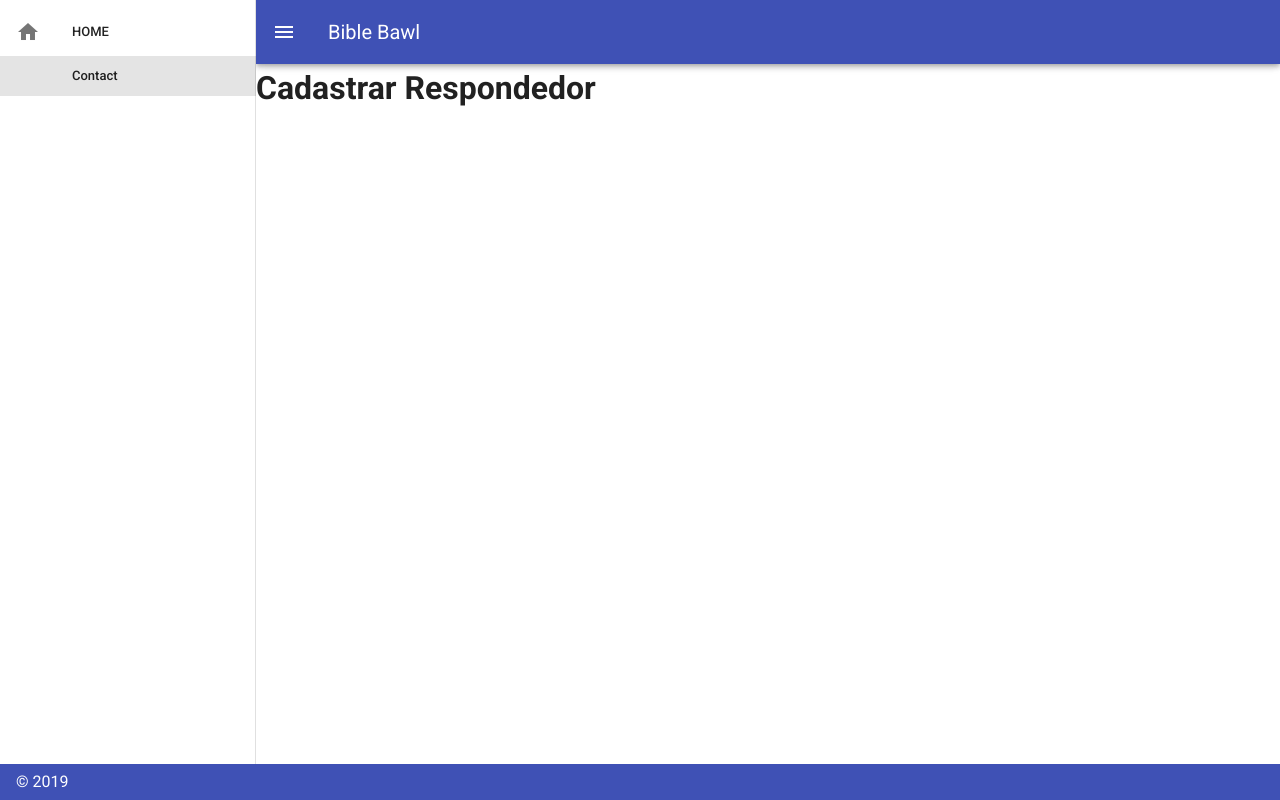
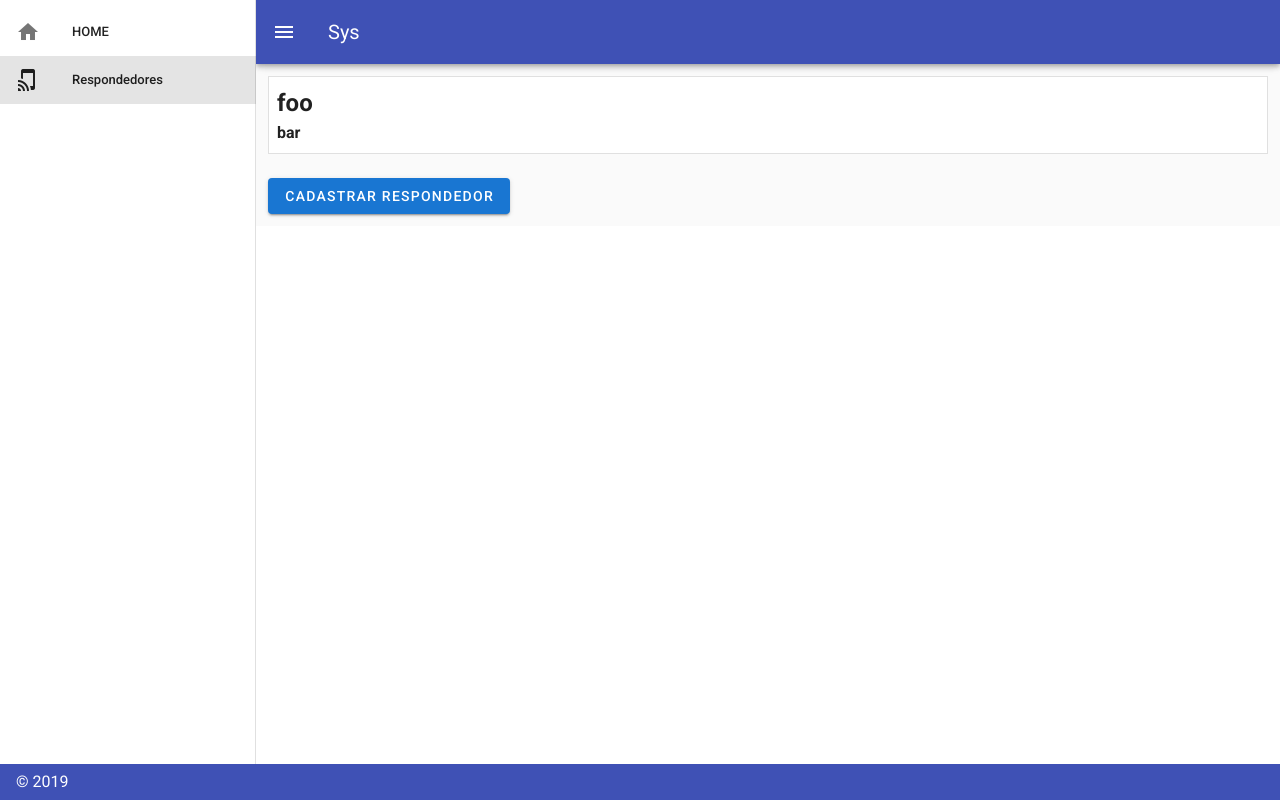
Before and after one commit to rayque/bible-bawl-frontend, a Vue app: page /admin/respondedores in a window 1280 px wide. Built offline with nearby package versions, Linux system fonts and the light colour scheme.

Commit message:
add form cadastra respondedor e componente header

```diff
--- a/package.json
+++ b/package.json
@@ -8,6 +8,7 @@
     "lint": "vue-cli-service lint"
   },
   "dependencies": {
+    "@mdi/font": "^4.5.95",
     "core-js": "^3.3.2",
     "vue": "^2.6.10",
     "vue-router": "^3.1.3",
@@ -20,6 +21,7 @@
     "babel-eslint": "^10.0.3",
     "eslint": "^5.16.0",
     "eslint-plugin-vue": "^5.0.0",
+    "material-design-icons-iconfont": "^5.0.1",
     "sass": "^1.19.0",
     "sass-loader": "^8.0.0",
     "vue-cli-plugin-vuetify": "^2.0.2",
--- a/src/App.vue
+++ b/src/App.vue
@@ -1,5 +1,6 @@
 <template>
   <v-app id="inspire">
+
     <v-navigation-drawer
       v-model="drawer"
       app
@@ -15,10 +16,10 @@
         </v-list-item>
         <v-list-item link :to="{name: 'respondedores'}">
           <v-list-item-action>
-            <v-icon>mdi-contact-mail</v-icon>
+            <v-icon>mdi-cellphone-nfc</v-icon>
           </v-list-item-action>
           <v-list-item-content>
-            <v-list-item-title>Contact</v-list-item-title>
+            <v-list-item-title>Respondedores</v-list-item-title>
           </v-list-item-content>
         </v-list-item>
       </v-list>
@@ -29,8 +30,9 @@
       color="indigo"
       dark
     >
+
       <v-app-bar-nav-icon @click.stop="drawer = !drawer" />
-      <v-toolbar-title>Bible Bawl</v-toolbar-title>
+      <v-toolbar-title>Sys</v-toolbar-title>
     </v-app-bar>
 
     <v-content>
--- a/src/components/admin/Respondedores.vue
+++ b/src/components/admin/Respondedores.vue
@@ -1,15 +1,58 @@
 <template>
-<div>
-  <h1>Cadastrar Respondedor</h1>
-</div>
+  <div>
+    <Header titulo="foo"  sub-titulo="bar" />
+
+    <v-container fluid class="grey lighten-5">
+      <v-row>
+        <v-col
+          cols="12"
+        >
+          <v-dialog v-model="dialog" persistent max-width="600px">
+              <template v-slot:activator="{ on }">
+              <v-btn color="primary" dark v-on="on">Cadastrar Respondedor</v-btn>
+            </template>
+            <v-card>
+              <v-card-title>
+                <span class="headline">Respondedor</span>
+              </v-card-title>
+              <v-card-text>
+                <v-container>
+                  <v-row>
+                    <v-col cols="12">
+                      <v-text-field label="Nome completo *" required></v-text-field>
+                    </v-col>
+                  </v-row>
+                </v-container>
+                <small>*Indica campo obrigatório</small>
+              </v-card-text>
+              <v-card-actions>
+                <v-spacer></v-spacer>
+                <v-btn color="blue darken-1" text @click="dialog = false">Fechar</v-btn>
+                <v-btn color="blue darken-1" text @click="salvarRespondedor">Salvar</v-btn>
+              </v-card-actions>
+            </v-card>
+          </v-dialog>
+
+
+        </v-col>
+      </v-row>
+    </v-container>
+  </div>
 </template>
+<script>
+  import Header from "./../layouts/Header"
+  export default {
+    components: {
+      Header
+    },
+    data: () => ({
+      dialog: false,
+      nome: '',
+    }),
+    methods: {
+      salvarRespondedor() {
 
-<script>
-  export default {
-    name: "CadastrarRespondedor.vue"
+      }
+    }
   }
 </script>
-
-<style scoped>
-
-</style>
--- /dev/null
+++ b/src/components/layouts/Header.vue
@@ -0,0 +1,35 @@
+<template>
+  <v-container fluid class="grey lighten-5">
+    <v-row>
+      <v-col
+        cols="12"
+      >
+        <v-card
+          class="pa-2"
+          outlined
+          tile
+        >
+          <h2>{{titulo}}</h2>
+          <h4>{{subTitulo}}</h4>
+        </v-card>
+      </v-col>
+    </v-row>
+  </v-container>
+</template>
+
+<script>
+  export default {
+    props: {
+      titulo: {
+        required: true,
+      },
+      subTitulo: {
+        required: false,
+      }
+    }
+  }
+</script>
+
+<style scoped>
+
+</style>
--- a/src/plugins/vuetify.js
+++ b/src/plugins/vuetify.js
@@ -1,7 +1,12 @@
-import Vue from 'vue';
-import Vuetify from 'vuetify/lib';
+import '@mdi/font/css/materialdesignicons.css'
 
-Vue.use(Vuetify);
+import Vue from 'vue'
+import Vuetify from 'vuetify/lib'
+
+Vue.use(Vuetify)
 
 export default new Vuetify({
-});
+  icons: {
+    iconfont: 'mdi',
+  },
+})
```
Also changed, not shown: 1 other file (tests, documents, lock files or other folders).
